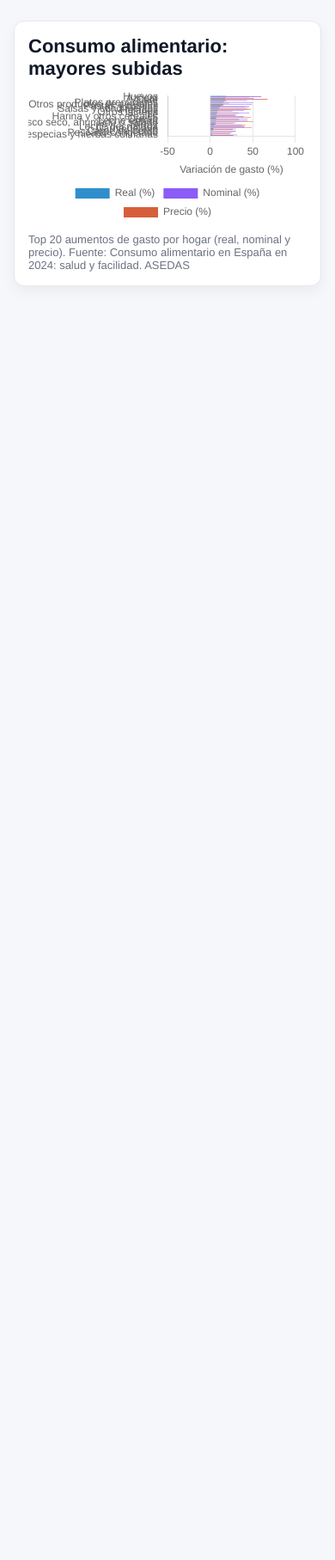
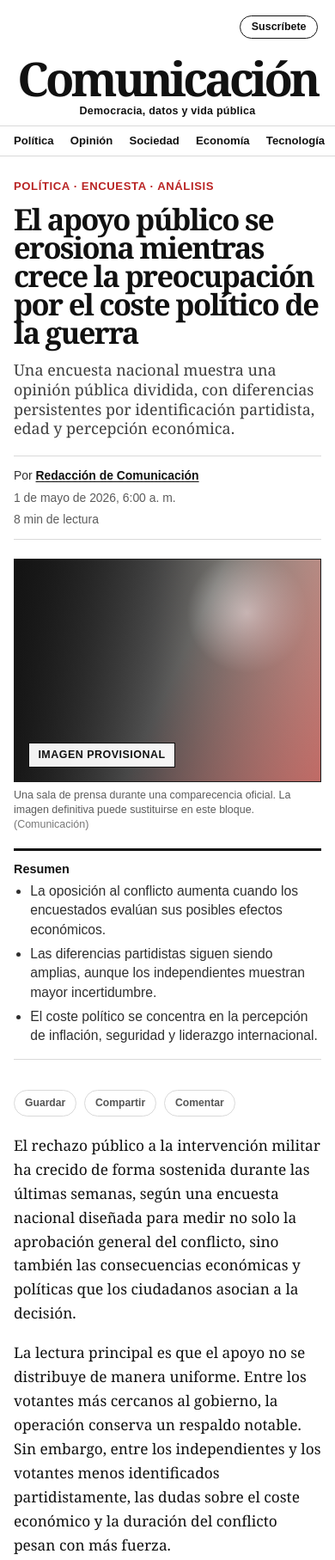
Before and after one commit to qdgvr/consumo.github.io, a plain HTML site: page index.html in a window 390 px wide. Shown: the top 1815 px of the page at 86% size. Before the commit the page ends 844 px from the top, so only its background shows below. Drawn offline with nearby package versions, Linux system fonts and the light colour scheme.

Commit message:
Rebuild homepage as editorial article layout

```diff
--- a/index.html
+++ b/index.html
@@ -2,107 +2,133 @@
 <html lang="es">
 <head>
   <meta charset="utf-8">
-  <title>Consumo alimentario: mayores subidas</title>
   <meta name="viewport" content="width=device-width, initial-scale=1">
-  <script src="https://cdn.jsdelivr.net/npm/chart.js"></script>
-  <style>
-    :root {
-      --panel: #ffffff;
-      --text: #111827;
-      --muted: #6b7280;
-      --border: #e5e7eb;
-      --accent1: #d65f3b;
-      --accent2: #2f8fcc;
-      --accent3: #8b5cf6;
-    }
-    * { box-sizing: border-box; }
-    body {
-      margin: 0;
-      font-family: "Helvetica Neue", Arial, sans-serif;
-      background: #f6f7fb;
-      color: var(--text);
-      padding: 24px 16px 48px;
-      display: flex;
-      justify-content: center;
-    }
-    .card {
-      width: 100%;
-      max-width: 1100px;
-      background: var(--panel);
-      border: 1px solid var(--border);
-      border-radius: 12px;
-      padding: 16px;
-      box-shadow: 0 6px 16px rgba(0,0,0,0.05);
-    }
-    h1 { margin: 0 0 8px; font-size: 22px; }
-    p.note { margin: 8px 0 0; color: var(--muted); font-size: 13px; }
-    canvas { width: 100%; height: 520px; }
-  </style>
+  <title>Comunicación | Informe especial</title>
+  <meta name="description" content="Página editorial de Comunicación con formato de artículo de análisis.">
+  <link rel="stylesheet" href="styles.css">
 </head>
 <body>
-  <div class="card">
-    <h1>Consumo alimentario: mayores subidas</h1>
-    <canvas id="chartConsUp"></canvas>
-    <p class="note">Top 20 aumentos de gasto por hogar (real, nominal y precio). Fuente: Consumo alimentario en España en 2024: salud y facilidad. ASEDAS</p>
-  </div>
+  <a class="skip-link" href="#main">Saltar al contenido principal</a>
 
-  <script>
-    const labels = [
-      'Huevos',
-      'Azúcar',
-      'Café',
-      'Platos preparados',
-      'Otros productos de cereales',
-      'Pastas y cuscús',
-      'Salsas y condimentos',
-      'Helados',
-      'Otros lácteos',
-      'Té',
-      'Harina y otros cereales',
-      'Queso',
-      'Leche entera',
-      'Pescado/marisco seco, ahumado o salado',
-      'Arroz',
-      'Leche desnatada',
-      'Carne de ave',
-      'Carne de cerdo',
-      'Pescado congelado',
-      'Sal, especias y hierbas culinarias'
-    ];
-    const real = [18.9,17.9,17.6,16.2,15.1,12.5,10.8,8.9,8.5,7.6,7.6,6.9,6.9,6.7,6.1,4.1,3.7,3.4,2.4,2.1];
-    const nominal = [59.9,50.8,43.4,50.1,49.0,45.5,43.1,39.4,46.0,31.3,39.2,43.8,43.8,30.2,37.3,40.0,30.4,30.1,25.1,31.9];
-    const precio = [46.1,67.3,19.5,22.1,15.5,41.0,47.4,26.4,33.1,29.2,47.6,33.9,50.3,27.4,41.1,48.9,26.6,29.2,23.1,27.1];
+  <header class="site-header">
+    <div class="masthead" aria-label="Cabecera principal">
+      <div class="utility-row">
+        <button class="menu-button" aria-label="Abrir menú">
+          <span></span>
+          <span></span>
+          <span></span>
+        </button>
+        <a class="subscribe-link" href="#">Suscríbete</a>
+      </div>
+      <a class="brand" href="/" aria-label="Comunicación">Comunicación</a>
+      <p class="tagline">Democracia, datos y vida pública</p>
+    </div>
 
-    new Chart(document.getElementById('chartConsUp'), {
-      type: 'bar',
-      data: {
-        labels,
-        datasets: [
-          { label: 'Real (%)', data: real, backgroundColor: '#2f8fcc' },
-          { label: 'Nominal (%)', data: nominal, backgroundColor: '#8b5cf6' },
-          { label: 'Precio (%)', data: precio, backgroundColor: '#d65f3b' }
-        ]
-      },
-      options: {
-        indexAxis: 'y',
-        responsive: true,
-        interaction: { mode: 'index', intersect: false },
-        scales: {
-          x: {
-            beginAtZero: true,
-            suggestedMin: -10,
-            suggestedMax: 80,
-            title: { display: true, text: 'Variación de gasto (%)' },
-            grid: { color: '#e5e7eb' }
-          },
-          y: {
-            grid: { display: false },
-            ticks: { autoSkip: false }
-          }
-        },
-        plugins: { legend: { position: 'bottom' } }
-      }
-    });
-  </script>
+    <nav class="section-nav" aria-label="Secciones">
+      <a href="#">Política</a>
+      <a href="#">Opinión</a>
+      <a href="#">Sociedad</a>
+      <a href="#">Economía</a>
+      <a href="#">Tecnología</a>
+      <a href="#">Mundo</a>
+      <a href="#">Cultura</a>
+      <a href="#">Datos</a>
+    </nav>
+  </header>
+
+  <main id="main">
+    <article class="article-shell">
+      <div class="section-kicker">Política · Encuesta · Análisis</div>
+
+      <header class="article-header">
+        <h1>El apoyo público se erosiona mientras crece la preocupación por el coste político de la guerra</h1>
+        <p class="dek">Una encuesta nacional muestra una opinión pública dividida, con diferencias persistentes por identificación partidista, edad y percepción económica.</p>
+        <div class="meta-grid">
+          <div class="byline">
+            <span>Por</span>
+            <a href="#">Redacción de Comunicación</a>
+          </div>
+          <div class="date-line">1 de mayo de 2026, 6:00 a. m.</div>
+          <div class="read-time">8 min de lectura</div>
+        </div>
+      </header>
+
+      <figure class="hero-figure">
+        <div class="hero-placeholder" role="img" aria-label="Imagen editorial provisional con una sala de prensa abstracta">
+          <div class="hero-badge">Imagen provisional</div>
+        </div>
+        <figcaption>Una sala de prensa durante una comparecencia oficial. La imagen definitiva puede sustituirse en este bloque. <span>(Comunicación)</span></figcaption>
+      </figure>
+
+      <div class="summary-box" aria-label="Resumen">
+        <h2>Resumen</h2>
+        <ul>
+          <li>La oposición al conflicto aumenta cuando los encuestados evalúan sus posibles efectos económicos.</li>
+          <li>Las diferencias partidistas siguen siendo amplias, aunque los independientes muestran mayor incertidumbre.</li>
+          <li>El coste político se concentra en la percepción de inflación, seguridad y liderazgo internacional.</li>
+        </ul>
+      </div>
+
+      <div class="article-layout">
+        <aside class="share-rail" aria-label="Acciones">
+          <a href="#" aria-label="Guardar artículo">Guardar</a>
+          <a href="#" aria-label="Compartir artículo">Compartir</a>
+          <a href="#" aria-label="Comentar artículo">Comentar</a>
+        </aside>
+
+        <section class="article-body">
+          <p>El rechazo público a la intervención militar ha crecido de forma sostenida durante las últimas semanas, según una encuesta nacional diseñada para medir no solo la aprobación general del conflicto, sino también las consecuencias económicas y políticas que los ciudadanos asocian a la decisión.</p>
+
+          <p>La lectura principal es que el apoyo no se distribuye de manera uniforme. Entre los votantes más cercanos al gobierno, la operación conserva un respaldo notable. Sin embargo, entre los independientes y los votantes menos identificados partidistamente, las dudas sobre el coste económico y la duración del conflicto pesan con más fuerza.</p>
+
+          <p>El resultado sitúa la discusión pública en un terreno complejo: la evaluación de la política exterior ya no depende únicamente de la seguridad nacional, sino también de los precios de la energía, la confianza en la economía y la percepción de estabilidad institucional.</p>
+
+          <blockquote>
+            <p>La pregunta central no es solo si la intervención fue correcta, sino cuánto tiempo puede sostenerse políticamente cuando los costes domésticos se vuelven visibles.</p>
+          </blockquote>
+
+          <p>Los datos sugieren además que la opinión pública reacciona con rapidez cuando el conflicto se conecta con el consumo cotidiano. Los hogares que declaran haber reducido viajes, gastos no esenciales o desplazamientos son también los que muestran mayor probabilidad de considerar la intervención como un error.</p>
+
+          <p>La Casa Blanca, por su parte, insiste en que la presión militar puede forzar una negociación favorable. Pero la encuesta refleja que una parte significativa del electorado duda de que la estrategia produzca un resultado claro en el corto plazo.</p>
+
+          <h2>Una división partidista persistente</h2>
+
+          <p>La identificación partidista sigue siendo el predictor más fuerte de las actitudes hacia el conflicto. Los republicanos continúan defendiendo mayoritariamente la decisión, mientras que los demócratas la rechazan de forma amplia. El grupo más relevante para observar el cambio político es el de los independientes.</p>
+
+          <p>En ese segmento, el apoyo inicial se ha debilitado a medida que la intervención se presenta menos como una acción puntual y más como una crisis prolongada. Esa diferencia ayuda a explicar por qué el debate ha pasado de la legitimidad del ataque inicial a la pregunta sobre su duración y sus objetivos finales.</p>
+
+          <h2>Economía y seguridad</h2>
+
+          <p>El vínculo entre política exterior y economía doméstica aparece con especial claridad en las respuestas sobre precios, inflación y riesgo de recesión. Para muchos encuestados, el conflicto no es un hecho lejano, sino una decisión que puede alterar el coste de vida.</p>
+
+          <p>También crece la percepción de riesgo en materia de seguridad. Una mayoría considera que la intervención puede aumentar la exposición a represalias, tensar las alianzas internacionales o prolongar la inestabilidad regional.</p>
+
+          <p>Este artículo usa texto provisional. Cuando proporciones la imagen y el contenido definitivo, la estructura puede mantenerse y sustituirse solo el bloque narrativo.</p>
+        </section>
+      </div>
+    </article>
+  </main>
+
+  <footer class="site-footer">
+    <div class="footer-grid">
+      <section>
+        <h2>Comunicación</h2>
+        <p>Periodismo de datos, análisis político y contexto público.</p>
+      </section>
+      <section>
+        <h3>Secciones</h3>
+        <a href="#">Política</a>
+        <a href="#">Sociedad</a>
+        <a href="#">Economía</a>
+        <a href="#">Datos</a>
+      </section>
+      <section>
+        <h3>Contacto</h3>
+        <a href="#">Redacción</a>
+        <a href="#">Correcciones</a>
+        <a href="#">Aviso legal</a>
+      </section>
+    </div>
+  </footer>
 </body>
 </html>
--- /dev/null
+++ b/styles.css
@@ -0,0 +1,421 @@
+:root {
+  --ink: #111111;
+  --paper: #ffffff;
+  --muted: #5c5c5c;
+  --hairline: #d9d9d9;
+  --soft: #f7f7f7;
+  --accent: #b92323;
+  --link: #174ea6;
+  --max: 1180px;
+  --article: 720px;
+  --serif: Georgia, "Times New Roman", Times, serif;
+  --sans: Arial, Helvetica, sans-serif;
+}
+
+* {
+  box-sizing: border-box;
+}
+
+html {
+  background: var(--paper);
+  color: var(--ink);
+  font-family: var(--sans);
+  font-size: 16px;
+}
+
+body {
+  margin: 0;
+  min-width: 320px;
+  background: var(--paper);
+}
+
+a {
+  color: inherit;
+  text-decoration-thickness: 1px;
+  text-underline-offset: 0.16em;
+}
+
+.skip-link {
+  position: absolute;
+  left: 1rem;
+  top: -4rem;
+  z-index: 50;
+  background: var(--ink);
+  color: var(--paper);
+  padding: 0.65rem 0.9rem;
+  transition: top 0.2s ease;
+}
+
+.skip-link:focus {
+  top: 1rem;
+}
+
+.site-header {
+  border-bottom: 1px solid var(--hairline);
+  background: var(--paper);
+}
+
+.masthead {
+  max-width: var(--max);
+  margin: 0 auto;
+  padding: 0.75rem 1.25rem 0.55rem;
+  text-align: center;
+  position: relative;
+}
+
+.utility-row {
+  position: absolute;
+  inset: 0 1.25rem auto 1.25rem;
+  height: 3.25rem;
+  display: flex;
+  align-items: center;
+  justify-content: space-between;
+  pointer-events: none;
+}
+
+.menu-button,
+.subscribe-link {
+  pointer-events: auto;
+}
+
+.menu-button {
+  width: 2.15rem;
+  height: 2.15rem;
+  border: 0;
+  background: transparent;
+  padding: 0.42rem;
+  display: inline-flex;
+  flex-direction: column;
+  justify-content: center;
+  gap: 0.28rem;
+  cursor: pointer;
+}
+
+.menu-button span {
+  display: block;
+  height: 2px;
+  background: var(--ink);
+}
+
+.subscribe-link {
+  border: 1px solid var(--ink);
+  border-radius: 999px;
+  padding: 0.38rem 0.78rem;
+  font: 700 0.78rem/1 var(--sans);
+  text-decoration: none;
+}
+
+.brand {
+  display: inline-block;
+  font-family: var(--serif);
+  font-weight: 700;
+  font-size: clamp(2.2rem, 8vw, 5.6rem);
+  letter-spacing: -0.07em;
+  line-height: 0.92;
+  text-decoration: none;
+  margin-top: 0.6rem;
+}
+
+.tagline {
+  margin: 0.4rem 0 0;
+  font: 700 0.78rem/1.2 var(--sans);
+  letter-spacing: 0.02em;
+}
+
+.section-nav {
+  border-top: 1px solid var(--hairline);
+  display: flex;
+  justify-content: center;
+  gap: 1.2rem;
+  overflow-x: auto;
+  padding: 0.65rem 1rem;
+  font: 700 0.82rem/1 var(--sans);
+  white-space: nowrap;
+}
+
+.section-nav a {
+  text-decoration: none;
+}
+
+.section-nav a:hover {
+  color: var(--accent);
+}
+
+.article-shell {
+  max-width: var(--max);
+  margin: 0 auto;
+  padding: 1.7rem 1.25rem 0;
+}
+
+.section-kicker {
+  max-width: var(--article);
+  margin: 0 auto 0.85rem;
+  color: var(--accent);
+  font: 800 0.82rem/1.2 var(--sans);
+  text-transform: uppercase;
+  letter-spacing: 0.045em;
+}
+
+.article-header {
+  max-width: var(--article);
+  margin: 0 auto;
+}
+
+.article-header h1 {
+  font-family: var(--serif);
+  font-size: clamp(2.15rem, 5.6vw, 4.9rem);
+  line-height: 0.96;
+  letter-spacing: -0.047em;
+  margin: 0;
+  max-width: 11.5em;
+}
+
+.dek {
+  font-family: var(--serif);
+  font-size: clamp(1.12rem, 2vw, 1.45rem);
+  line-height: 1.26;
+  color: #3f3f3f;
+  margin: 1rem 0 1.25rem;
+  max-width: 33em;
+}
+
+.meta-grid {
+  border-top: 1px solid var(--hairline);
+  border-bottom: 1px solid var(--hairline);
+  padding: 0.85rem 0;
+  display: grid;
+  gap: 0.4rem;
+  color: #333;
+  font: 0.87rem/1.35 var(--sans);
+}
+
+.byline a {
+  font-weight: 800;
+  color: var(--ink);
+}
+
+.date-line,
+.read-time {
+  color: var(--muted);
+}
+
+.hero-figure {
+  max-width: 980px;
+  margin: 1.35rem auto 1.1rem;
+}
+
+.hero-placeholder {
+  min-height: clamp(260px, 48vw, 540px);
+  border: 1px solid #1e1e1e;
+  background:
+    linear-gradient(115deg, rgba(17,17,17,0.8), rgba(17,17,17,0.15) 52%, rgba(185,35,35,0.55)),
+    radial-gradient(circle at 76% 24%, rgba(255,255,255,0.75), rgba(255,255,255,0) 21%),
+    linear-gradient(90deg, #1d1d1d, #5d5d5d 45%, #c9c2b7);
+  display: flex;
+  align-items: flex-end;
+  justify-content: flex-start;
+  padding: 1rem;
+}
+
+.hero-badge {
+  display: inline-block;
+  background: rgba(255,255,255,0.94);
+  color: var(--ink);
+  border: 1px solid var(--ink);
+  padding: 0.45rem 0.65rem;
+  font: 800 0.78rem/1 var(--sans);
+  text-transform: uppercase;
+  letter-spacing: 0.04em;
+}
+
+.hero-figure figcaption {
+  margin-top: 0.45rem;
+  color: var(--muted);
+  font: 0.78rem/1.35 var(--sans);
+}
+
+.hero-figure figcaption span {
+  color: #777;
+}
+
+.summary-box {
+  max-width: var(--article);
+  margin: 1.25rem auto 1.9rem;
+  border-top: 3px solid var(--ink);
+  border-bottom: 1px solid var(--hairline);
+  padding: 0.85rem 0 0.95rem;
+}
+
+.summary-box h2 {
+  margin: 0 0 0.45rem;
+  font: 800 0.9rem/1 var(--sans);
+}
+
+.summary-box ul {
+  margin: 0;
+  padding-left: 1.2rem;
+  color: #2f2f2f;
+  font: 0.98rem/1.45 var(--sans);
+}
+
+.summary-box li + li {
+  margin-top: 0.3rem;
+}
+
+.article-layout {
+  max-width: 900px;
+  margin: 0 auto;
+  display: grid;
+  grid-template-columns: 110px minmax(0, var(--article));
+  gap: 1.5rem;
+  align-items: start;
+}
+
+.share-rail {
+  position: sticky;
+  top: 1rem;
+  display: flex;
+  flex-direction: column;
+  gap: 0.55rem;
+  padding-top: 0.25rem;
+  font: 700 0.76rem/1 var(--sans);
+  color: #555;
+}
+
+.share-rail a {
+  border: 1px solid var(--hairline);
+  border-radius: 999px;
+  padding: 0.55rem 0.75rem;
+  text-align: center;
+  text-decoration: none;
+}
+
+.share-rail a:hover {
+  border-color: var(--ink);
+  color: var(--ink);
+}
+
+.article-body {
+  max-width: var(--article);
+}
+
+.article-body p {
+  font-family: var(--serif);
+  font-size: clamp(1.08rem, 2vw, 1.23rem);
+  line-height: 1.62;
+  margin: 0 0 1.08rem;
+}
+
+.article-body h2 {
+  font-family: var(--serif);
+  font-size: clamp(1.55rem, 3vw, 2.05rem);
+  line-height: 1.08;
+  letter-spacing: -0.025em;
+  margin: 2rem 0 0.75rem;
+}
+
+.article-body blockquote {
+  margin: 1.55rem 0;
+  padding: 0.15rem 0 0.15rem 1.15rem;
+  border-left: 4px solid var(--accent);
+}
+
+.article-body blockquote p {
+  font-size: clamp(1.4rem, 3vw, 1.95rem);
+  line-height: 1.22;
+  margin: 0;
+}
+
+.site-footer {
+  margin-top: 4rem;
+  border-top: 1px solid var(--hairline);
+  background: #f8f8f8;
+}
+
+.footer-grid {
+  max-width: var(--max);
+  margin: 0 auto;
+  padding: 1.5rem 1.25rem 2rem;
+  display: grid;
+  grid-template-columns: 2fr 1fr 1fr;
+  gap: 1.5rem;
+  color: #333;
+}
+
+.footer-grid h2,
+.footer-grid h3,
+.footer-grid p {
+  margin: 0;
+}
+
+.footer-grid h2 {
+  font-family: var(--serif);
+  font-size: 1.8rem;
+  letter-spacing: -0.04em;
+}
+
+.footer-grid h3 {
+  font: 800 0.85rem/1 var(--sans);
+  margin-bottom: 0.55rem;
+}
+
+.footer-grid p {
+  margin-top: 0.45rem;
+  color: var(--muted);
+  max-width: 28rem;
+}
+
+.footer-grid a {
+  display: block;
+  color: #333;
+  text-decoration: none;
+  font: 0.88rem/1.7 var(--sans);
+}
+
+.footer-grid a:hover {
+  text-decoration: underline;
+}
+
+@media (max-width: 760px) {
+  .masthead {
+    padding-top: 0.9rem;
+  }
+
+  .utility-row {
+    position: static;
+    height: auto;
+    margin-bottom: 0.45rem;
+  }
+
+  .brand {
+    font-size: clamp(2.6rem, 14vw, 4.2rem);
+  }
+
+  .section-nav {
+    justify-content: flex-start;
+  }
+
+  .article-shell {
+    padding-inline: 1rem;
+  }
+
+  .article-layout {
+    display: block;
+  }
+
+  .share-rail {
+    position: static;
+    flex-direction: row;
+    margin: 0 auto 1.2rem;
+    max-width: var(--article);
+    overflow-x: auto;
+  }
+
+  .share-rail a {
+    flex: 0 0 auto;
+  }
+
+  .footer-grid {
+    grid-template-columns: 1fr;
+  }
+}
```
